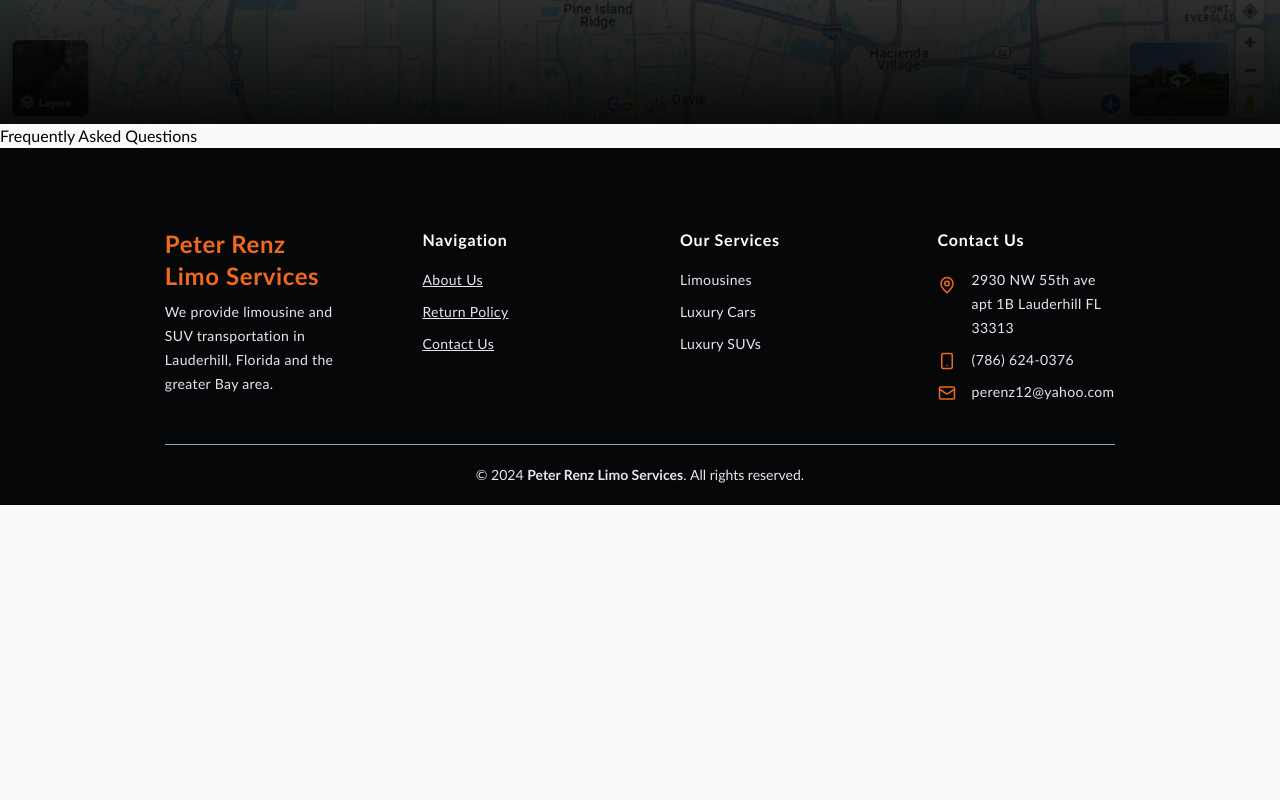
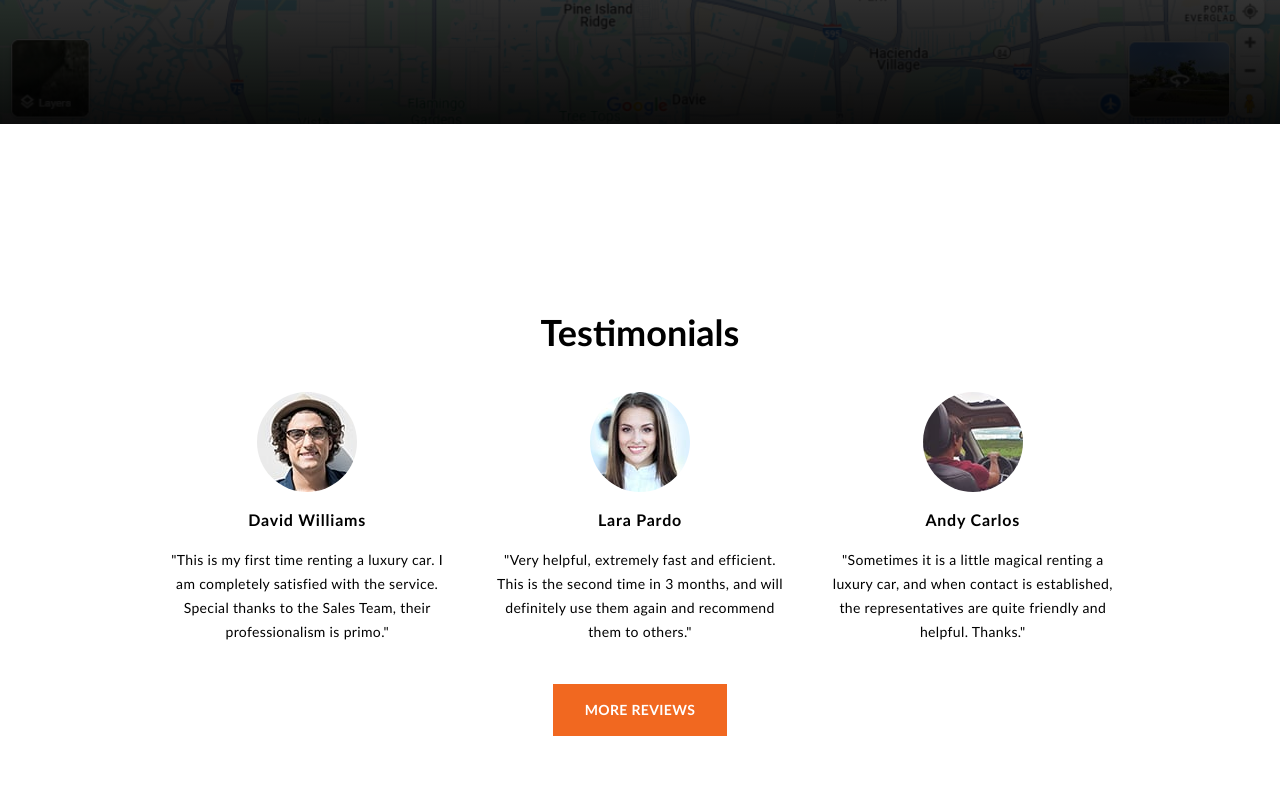
Before and after one commit to 2gbeh/prl, a Next.js app: page /contact-us in a window 1280 px wide. Shown: the part 840-1640 px from the top of the page. Before the commit the page ends 1345 px from the top, so only its background shows below. Built offline with nearby package versions, Linux system fonts and the light colour scheme.

Commit message:
fix: update contact us

```diff
--- a/pages/contact-us.tsx
+++ b/pages/contact-us.tsx
@@ -25,7 +25,7 @@ export default function ContactUs() {
               Address
             </h1>
             <article className="h2">{APP.address}</article>
-            <div className="space-y-6 sm:flex sm:items-center sm:space-x-8">
+            <div className="sm:flex sm:items-center sm:space-x-8 space-y-6 sm:space-y-0">
               <button className="button flex items-center gap-2">
                 <MailIcon size={18} color="white" />
                 <a href={APP.mailto} target="_top">
@@ -42,7 +42,7 @@ export default function ContactUs() {
           </div>
         </div>
       </section>
-      <section>Frequently Asked Questions</section>
+      <Testimonials />
     </main>
   );
 }
```
